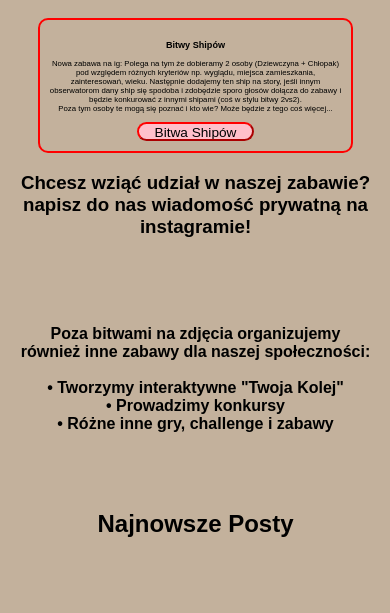
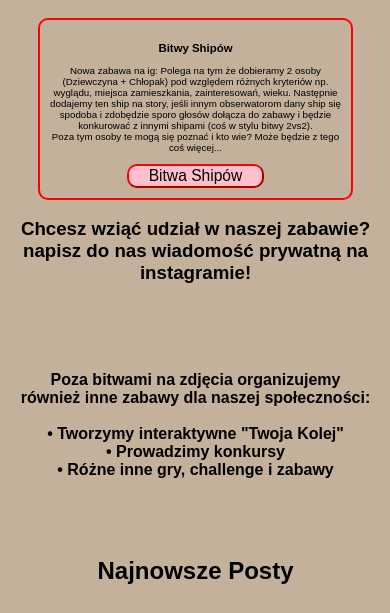
Before and after one commit to Rvfax/bitwyzdjeciowe, a plain HTML site: page index.html in a window 390 px wide. Shown: the part 144-757 px from the top of the page. Drawn offline with Linux system fonts and the light colour scheme; a script that the page names is missing.

Commit message:
Update event-style.css

```diff
--- a/event-style.css
+++ b/event-style.css
@@ -26,13 +26,13 @@
 
 @media (max-width: 768px) {
     #events{
-        font-size: 2vw;
+        font-size: 2.5vw;
     }
 
     #event1{
-        font-size: 3.5vw;
-        height: 5vw;
-        width: 30vw;
+        font-size: 4vw;
+        height: 6vw;
+        width: 35vw;
     }
 }
 
```
